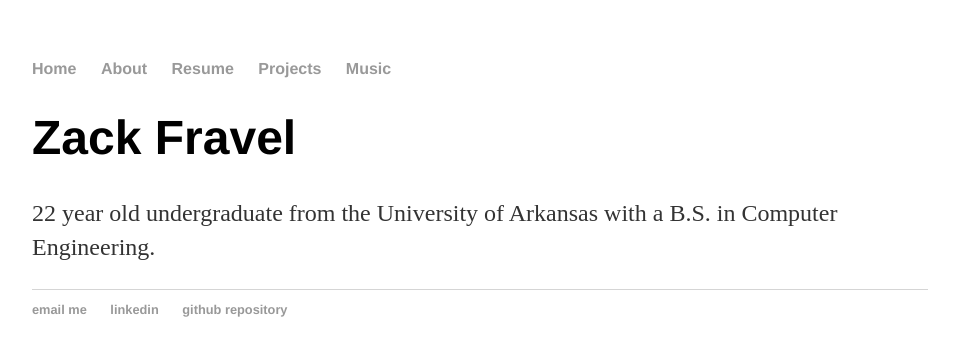
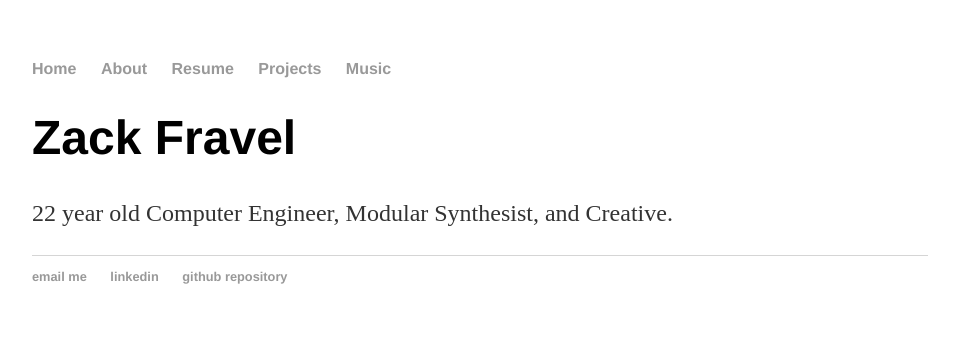
Before and after one commit to zackfravel/zackfravel.github.io, a Jekyll site: the page built from index.html, in a window 1280 px wide. Shown: the top 356 px of the page, without its empty margins (160-1119 px from the left). Built offline with Jekyll 4.4.1, drawn with Linux system fonts in a browser that asks for light colours.

Commit message:
Update index.html

```diff
--- a/index.html
+++ b/index.html
@@ -4,5 +4,5 @@ title: Zack Fravel
 ---
 <div class="blurb">
 	<h1>Zack Fravel</h1>
-	<p>22 year old undergraduate from the University of Arkansas with a B.S. in Computer Engineering.</p>
+	<p>22 year old Computer Engineer, Modular Synthesist, and Creative.</p>
 </div>
```
